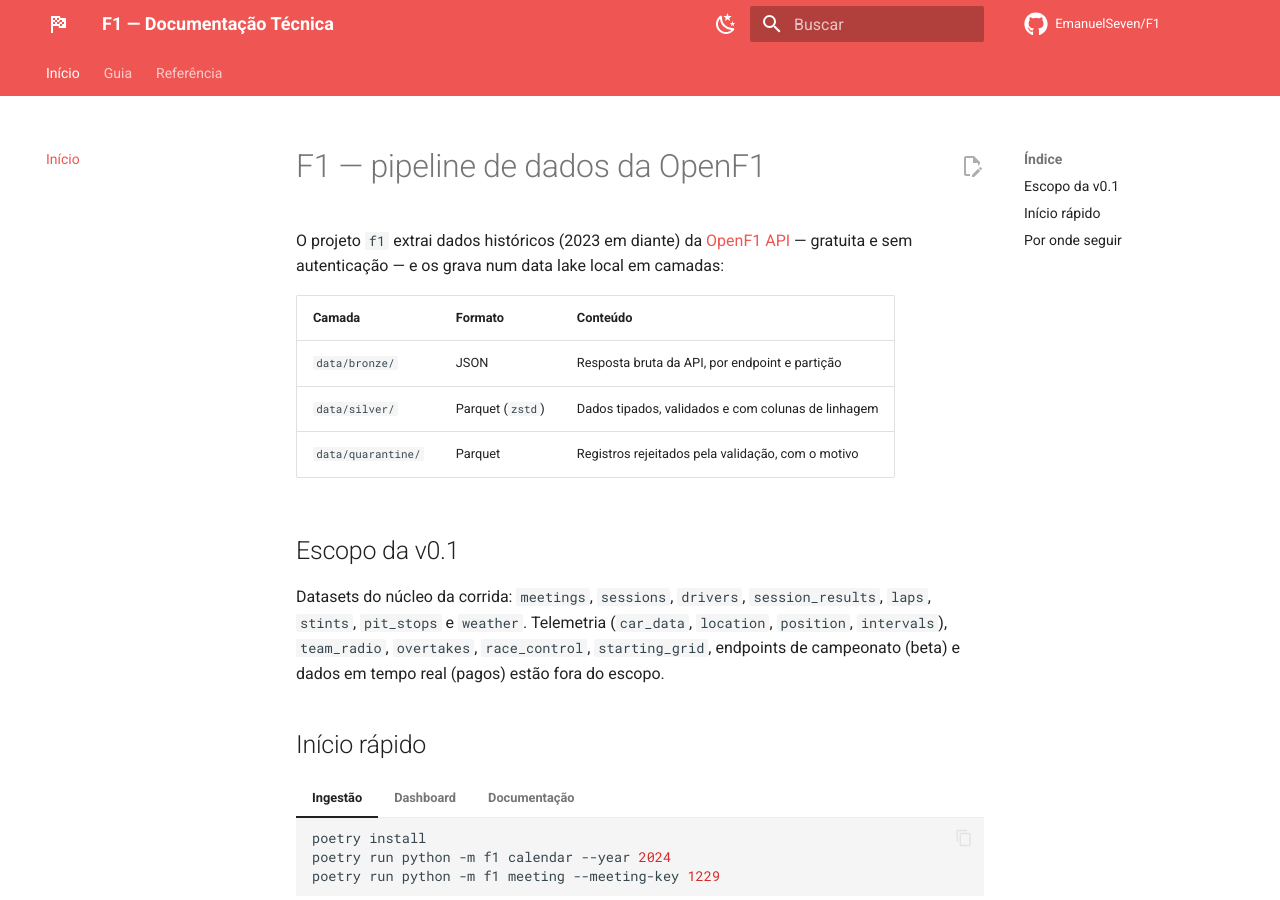
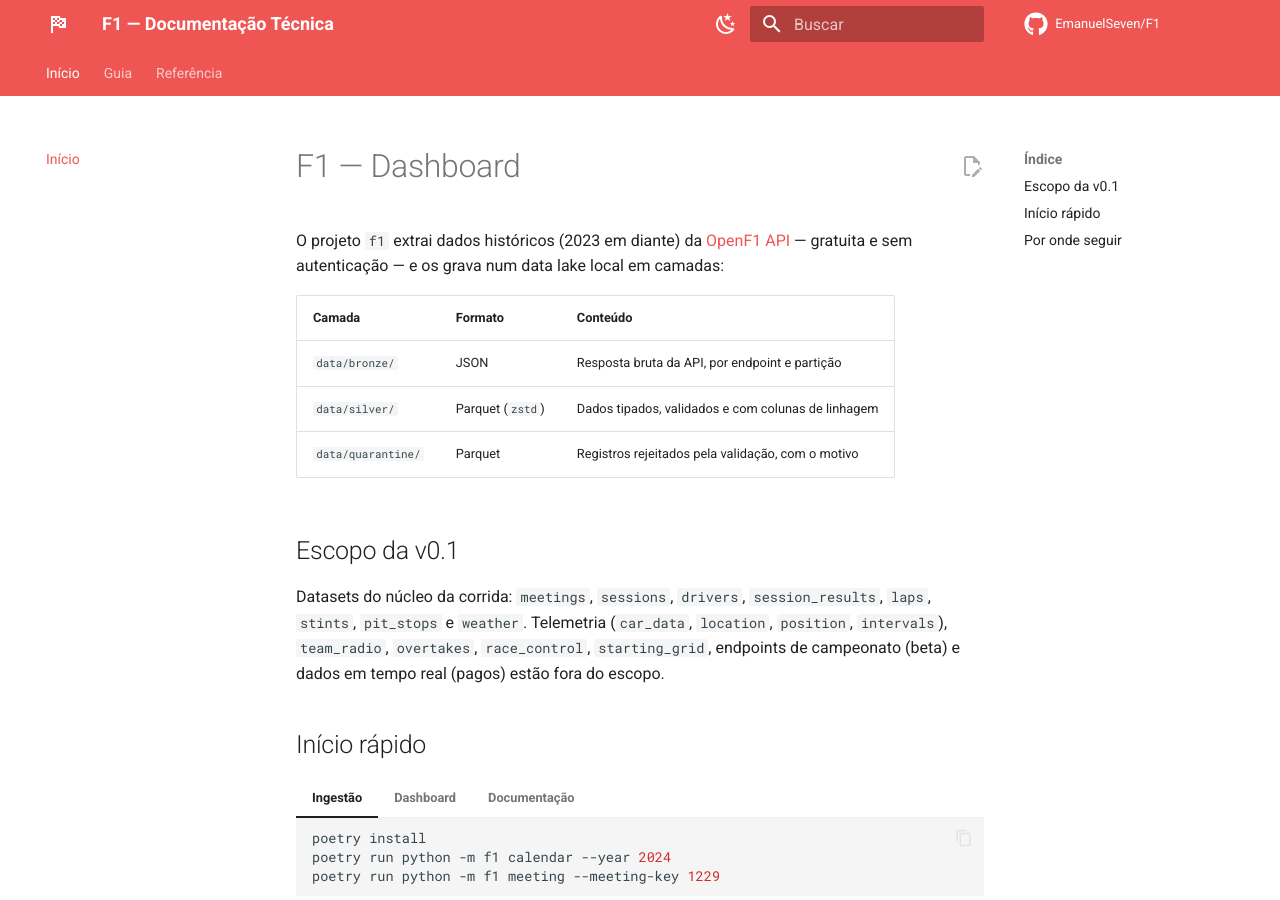
Before and after one commit to EmanuelSeven/F1, an MkDocs documentation site: the page built from docs/index.md, in a window 1280 px wide and 900 px high. Built offline with MkDocs 1.6.1 and Material for MkDocs 9.7.7, drawn with Linux system fonts in a browser that asks for light colours; comment, search, counter and statistics services are not loaded.

Commit message:
Adcionando projeto

```diff
--- a/docs/index.md
+++ b/docs/index.md
@@ -1,4 +1,4 @@
-# F1 — pipeline de dados da OpenF1
+# F1 — Dashboard
 
 O projeto `f1` extrai dados históricos (2023 em diante) da [OpenF1 API](https://openf1.org/docs/) — gratuita e sem autenticação — e os grava num data lake local em camadas:
 
```
